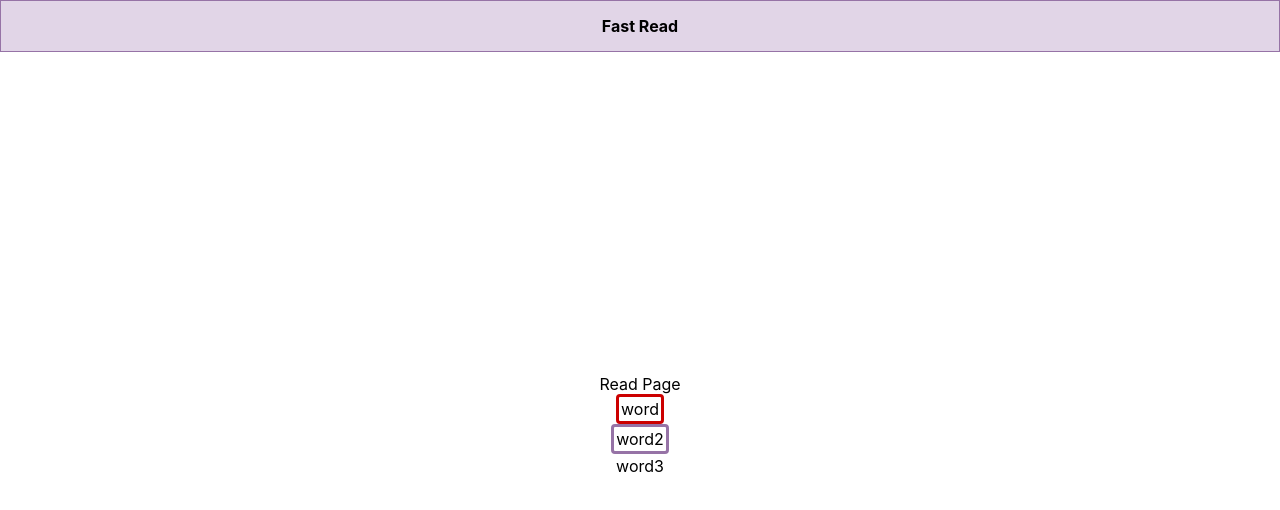
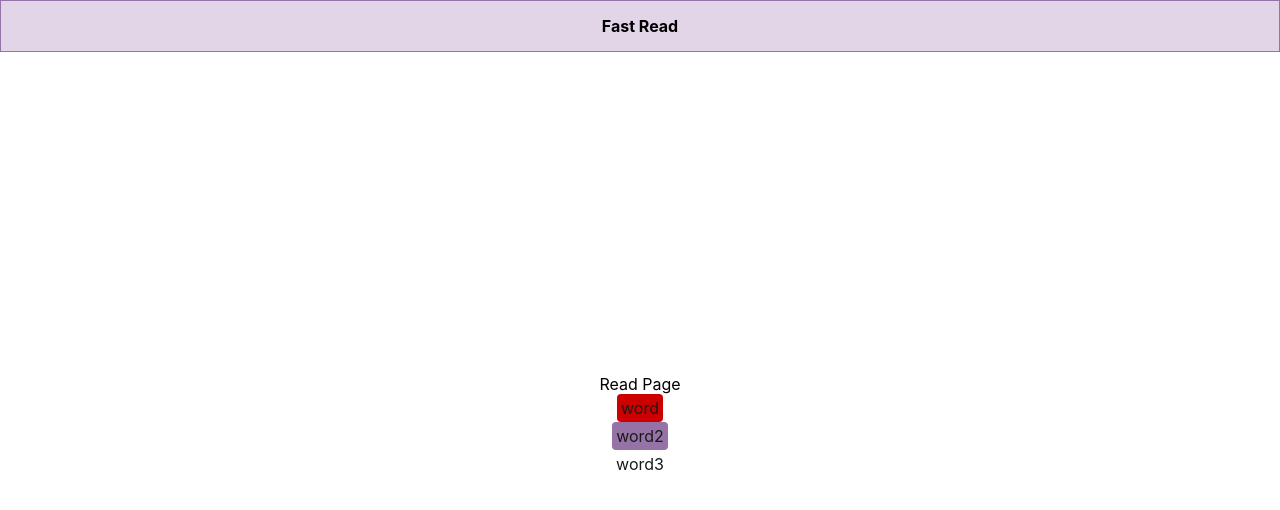
Before and after one commit to hamzaolak/fast-read, a React (Create React App) app: page /read in a window 1280 px wide. Shown: the top 510 px of the page. Built offline with nearby package versions, Linux system fonts and the light colour scheme.

Commit message:
Change name word component to Badge and move to global

```diff
--- /dev/null
+++ b/src/components/Badge/Badge.js
@@ -0,0 +1,11 @@
+import React from 'react'
+
+import { BadgeWrapper } from './Badge.styled'
+
+const Badge = ({ color, ...rest}) => {
+    return (
+        <BadgeWrapper {...rest} color={color} ></BadgeWrapper>
+    )
+}
+
+export default Badge
--- /dev/null
+++ b/src/components/Badge/Badge.styled.js
@@ -0,0 +1,15 @@
+import styled from 'styled-components'
+
+export const BadgeWrapper = styled.div`
+    ${({ color }) => `background-color: ${color}`};
+    border-radius: 4px;
+    padding: 4px;
+    cursor: pointer;
+
+    :hover {
+        opacity: 0.9;
+    }
+    :active {
+        opacity: 1;
+    }
+`
--- /dev/null
+++ b/src/components/Badge/index.js
@@ -0,0 +1 @@
+export { default } from './Badge'
--- a/src/containers/ReadArticle/ReadArticle.js
+++ b/src/containers/ReadArticle/ReadArticle.js
@@ -1,23 +1,24 @@
 import React from 'react'
 
-import { PageWrapper } from 'components/Layouts'
-import Word from './components/Word'
+import { PageWrapper, TextWrapper } from 'components/Layouts'
+import Badge from 'components/Badge'
 import { colors } from 'utils'
 
 const ReadArticle = () => {
     return (
-    <PageWrapper>
-        Read Page
-        <Word borderColor={colors.guardsmanRed}>
-            word
-        </Word>
-        <Word borderColor={colors.purpleDarkColor}>
-            word2
-        </Word>
-        <Word noBorder>
-            word3
-        </Word>
-    </PageWrapper>
-    )}
+        <PageWrapper>
+            Read Page
+        <Badge color={colors.guardsmanRed}>
+            <TextWrapper fontSize="16">word</TextWrapper>
+        </Badge>
+        <Badge color={colors.purpleDarkColor}>
+            <TextWrapper fontSize="16">word2</TextWrapper>
+        </Badge>
+        <Badge>
+            <TextWrapper fontSize="16">word3</TextWrapper>
+        </Badge>
+        </PageWrapper>
+    )
+}
 
 export default ReadArticle;
--- a/src/containers/ReadArticle/components/Word/Word.js
+++ /dev/null
@@ -1,17 +0,0 @@
-import styled from 'styled-components'
-
-import { colors } from 'utils'
-
-const Word = styled.span`
-    border-color: ${({ borderColor }) => borderColor};
-    border-width: ${({ noBorder }) => noBorder ? '0' : '3'}px;
-    border-radius: 4px;
-    border-style: solid;
-    padding: 2px;
-    cursor: pointer;
-
-    :hover {
-        background-color: ${colors.alabasterapprox};
-    }
-`
-export default Word
--- a/src/containers/ReadArticle/components/Word/index.js
+++ /dev/null
@@ -1 +0,0 @@
-export { default } from './Word'
```
